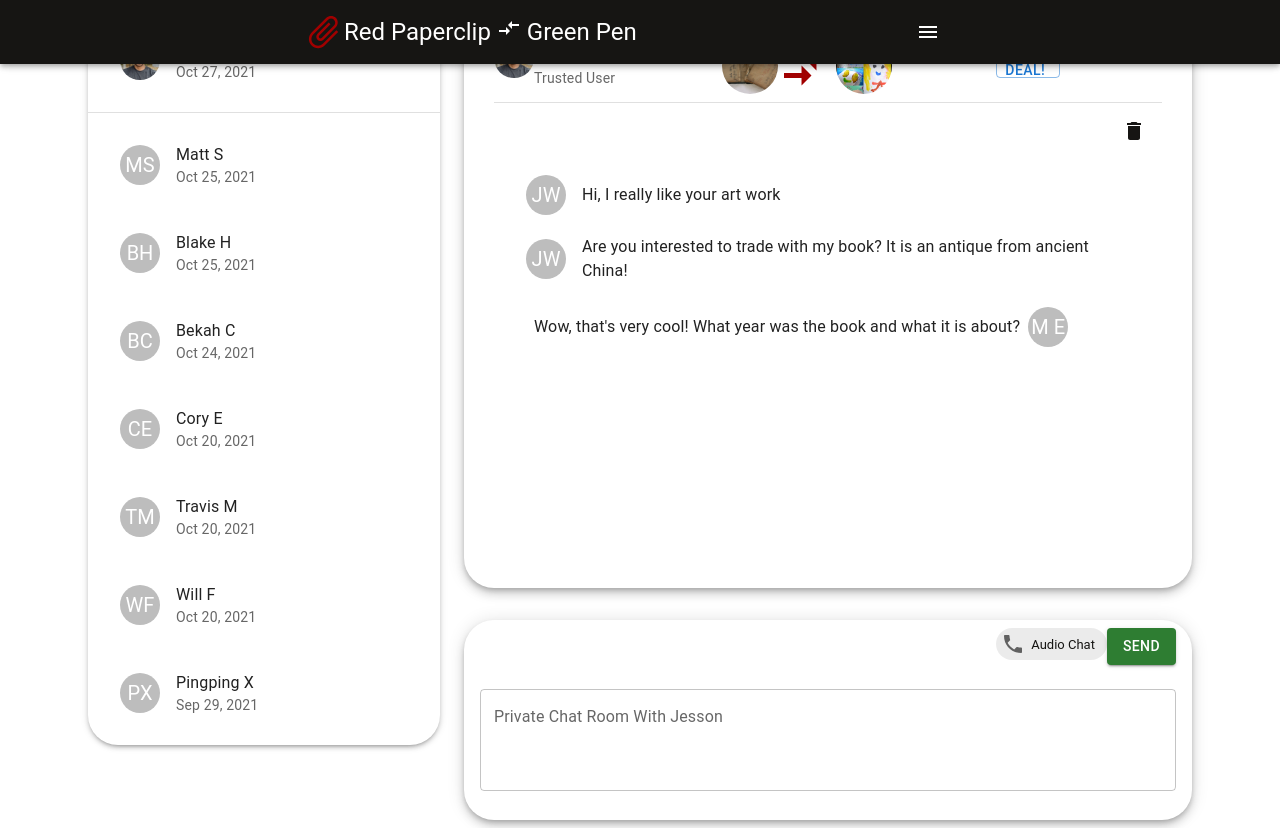
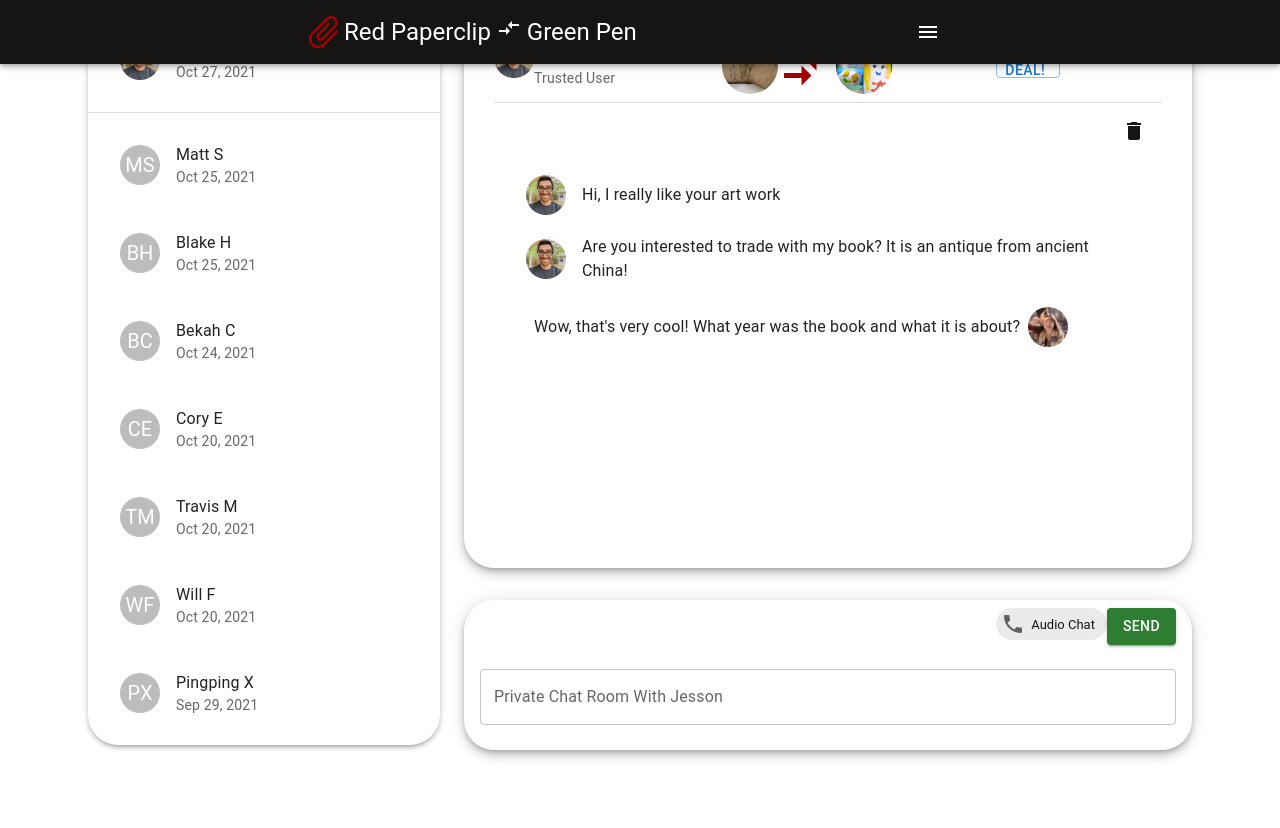
Before and after one commit to hratx-blue-ocean/red-paperclip, a React app: page /chat in a window 1280 px wide. After the commit the page ends 800 px from the top, so only its background shows below. Built offline with nearby package versions, Linux system fonts and the light colour scheme; the HTML template or start-up script is replaced by a standard one.

Commit message:
added avatar photo, shorten the height of chatbox

```diff
--- a/client/src/Components/Chat/AddChat.js
+++ b/client/src/Components/Chat/AddChat.js
@@ -38,7 +38,7 @@ export default function AddChat() {
   const classes = useStyles();
 
   return (
-    <Paper elevation={6} style={{ height: 200, borderRadius: 30 }}>
+    <Paper elevation={6} style={{ height: 150, borderRadius: 30 }}>
       <Box
         sx={{
           display: 'flex',
@@ -67,7 +67,7 @@ export default function AddChat() {
               id="fullWidth"
               label="Private Chat Room With Jesson"
               multiline
-              rows={3}
+              rows={1}
             />
           </Grid>
         </Grid>
--- a/client/src/Components/Chat/ChatConversation.js
+++ b/client/src/Components/Chat/ChatConversation.js
@@ -18,6 +18,8 @@ import CompareArrowsIcon from '@mui/icons-material/CompareArrows';
 import { makeStyles } from '@mui/styles';
 
 import Jason from './img/Jason.jpg';
+import Pingping from './img/Pingping.jpg';
+
 import book from './img/book.jpeg';
 import artWork from './img/artWork.jpeg';
 
@@ -49,7 +51,7 @@ export default function ChatConversation() {
   const classes = useStyles();
 
   return (
-    <Paper elevation={6} style={{ height: 520, borderRadius: 30, padding: 30 }}>
+    <Paper elevation={6} style={{ height: 500, borderRadius: 30, padding: 30 }}>
       <Grid container spacing={2}>
         <Grid container item xs={4} justifyContent="center">
           <Avatar alt="Jesson W" src={Jason} />
@@ -103,13 +105,13 @@ export default function ChatConversation() {
       >
         <ListItem>
           <ListItemAvatar>
-            <Avatar>JW</Avatar>
+            <Avatar alt="Jesson W" src={Jason} />
           </ListItemAvatar>
           <ListItemText primary="Hi, I really like your art work" />
         </ListItem>
         <ListItem>
           <ListItemAvatar>
-            <Avatar>JW</Avatar>
+            <Avatar alt="Jesson W" src={Jason} />
           </ListItemAvatar>
           <ListItemText primary="Are you interested to trade with my book? It is an antique from ancient China!" />
         </ListItem>
@@ -126,7 +128,7 @@ export default function ChatConversation() {
             <ListItemText primary="Wow, that's very cool! What year was the book and what it is about?" />
           </Box>
           <ListItemAvatar>
-            <Avatar>M E</Avatar>
+            <Avatar alt="Jesson W" src={Pingping} />
           </ListItemAvatar>
         </ListItem>
       </Box>
```
Also changed, not shown: client/src/Components/Chat/ChatListEntry.js (added, +91 -0 lines), 1 other file (tests, documents, lock files or other folders).
